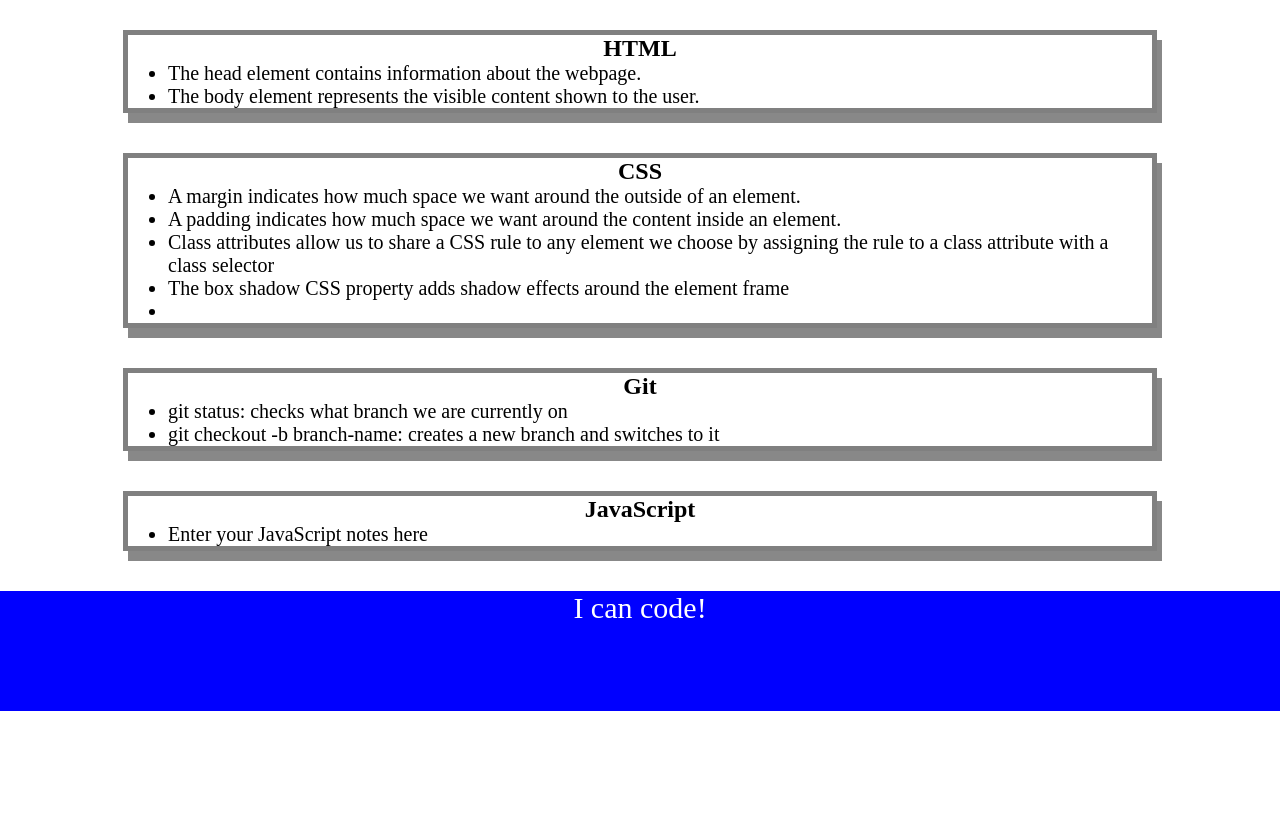
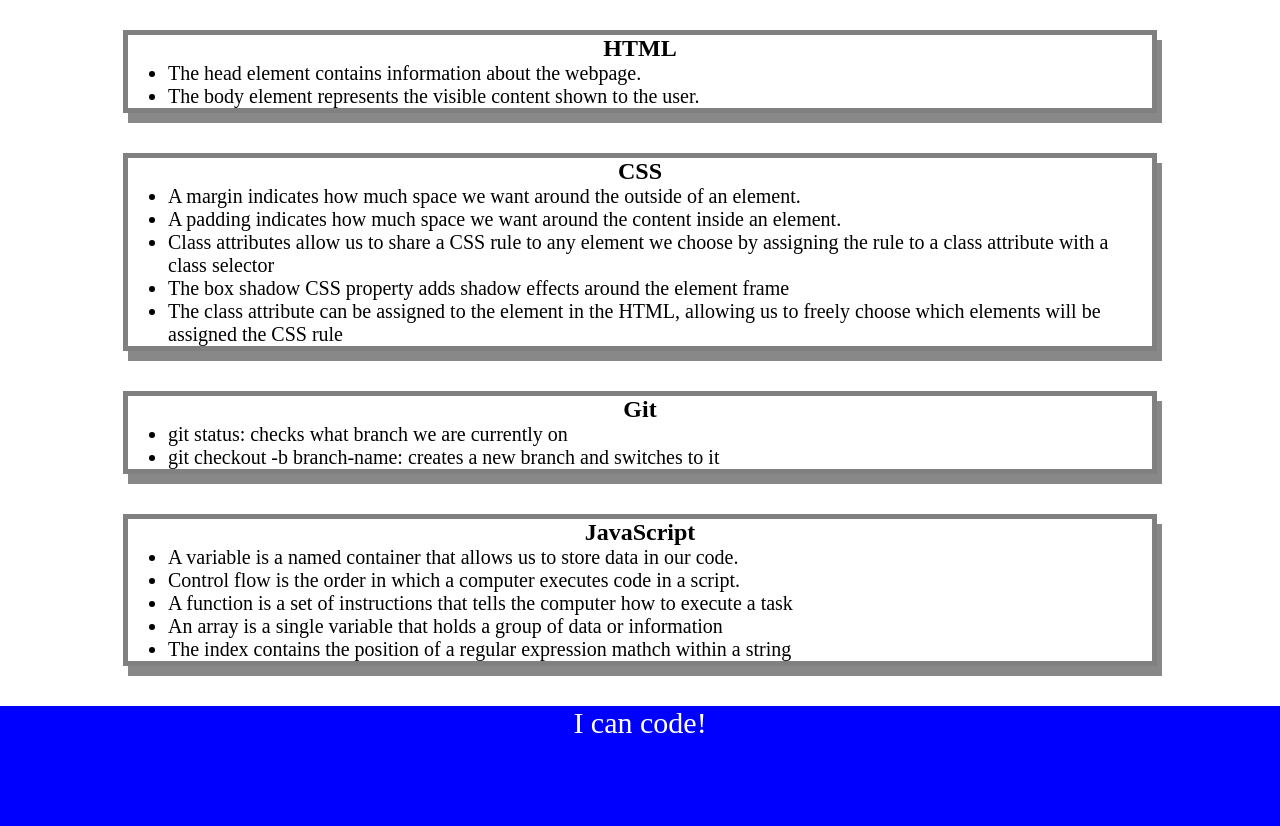
Before and after one commit to fringemonkey89/prework-study-guide, a plain HTML site: page prework-study-guide/index.html in a window 1280 px wide. Shown: the part 130-956 px from the top of the page. Before the commit the page ends 841 px from the top, so only its background shows below. Drawn offline with Linux system fonts and the light colour scheme.

Commit message:
added javascript notes

```diff
--- a/prework-study-guide/index.html
+++ b/prework-study-guide/index.html
@@ -11,7 +11,6 @@
     <header id="top">
       <h1>Prework Study Guide</h1>
       <img src="./assets/bowtie-cat.png" alt="Profile image of cat wearing a bow tie." />
-      <h2>✨ Open the Console to See What's Happening ✨</h2>
     </header>
     <main>
       <section class="card" id="html-section">
@@ -29,7 +28,7 @@
           <li>A padding indicates how much space we want around the content inside an element.</li>
           <li>Class attributes allow us to share a CSS rule to any element we choose by assigning the rule to a class attribute with a class selector</li>
           <li> The box shadow CSS property adds shadow effects around the element frame</li>
-          <li></li>
+          <li>The class attribute can be assigned to the element in the HTML, allowing us to freely choose which elements will be assigned the CSS rule</li>
         </ul>
       </section>
 
@@ -44,7 +43,11 @@
       <section class="card" id="javascript-section">
         <h2>JavaScript</h2>
         <ul>
-          <li>Enter your JavaScript notes here</li>
+          <li>A variable is a named container that allows us to store data in our code.</li>
+          <li>Control flow is the order in which a computer executes code in a script.</li>
+          <li>A function is a set of instructions that tells the computer how to execute a task</li>
+          <li>An array is a single variable that holds a group of data or information</li>
+          <li>The index contains the position of a regular expression mathch within a string</li>
         </ul>
       </section>
     </main>
@@ -52,6 +55,5 @@
     <footer>
       <p>I can code!</p>
     </footer>
-    <script src="./assets/script.js"></script>
   </body>
 </html>
```
